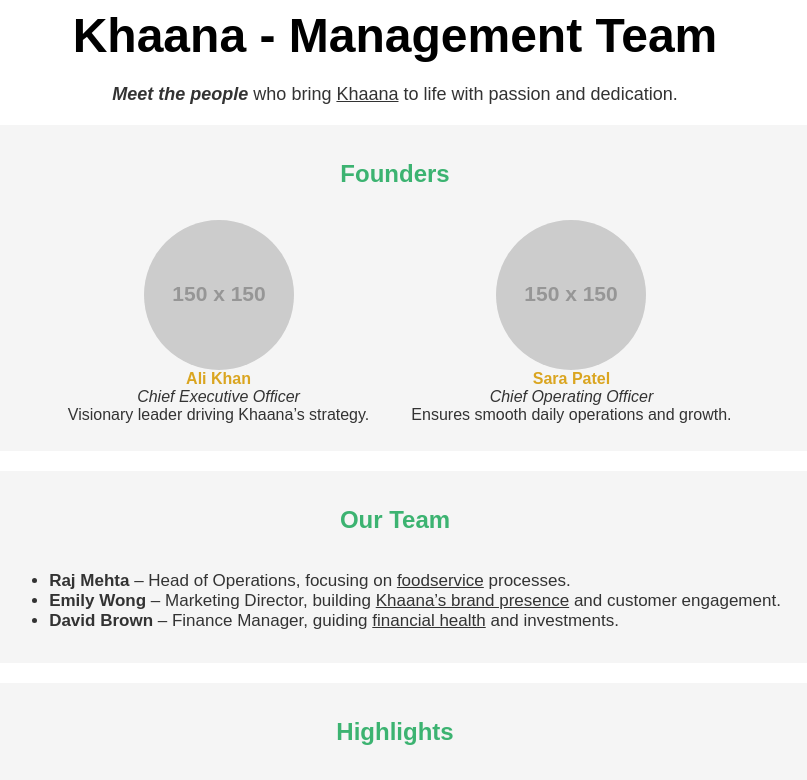
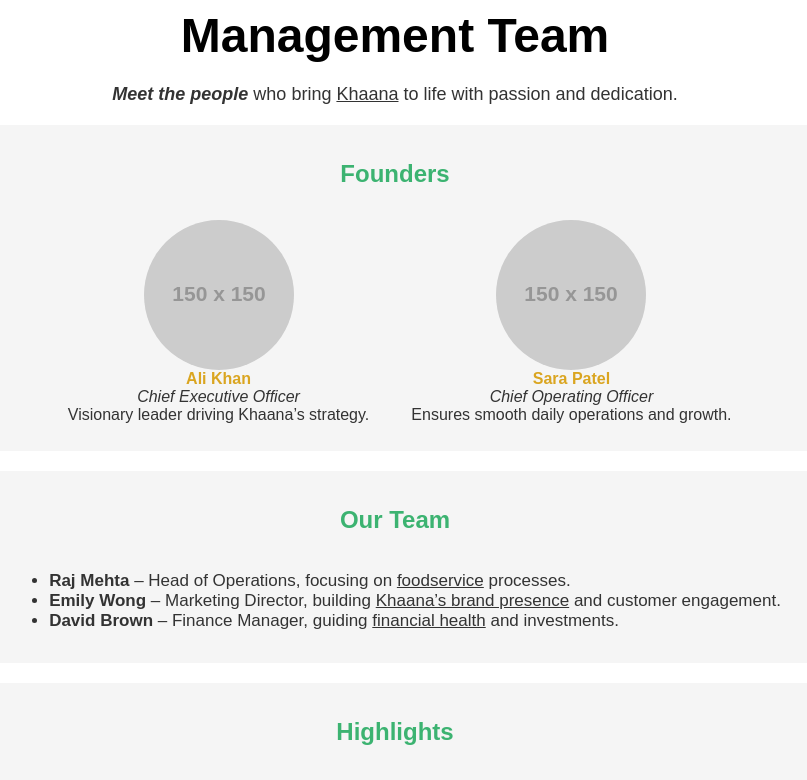
Before and after one commit to chen4554/khaana-management-test, a plain HTML site: page index.html in a window 1280 px wide. Shown: the top 780 px of the page, without its empty margins (245-1052 px from the left). Drawn offline with Linux system fonts and the light colour scheme; placeholder pictures from the web are drawn by us.

Commit message:
Update index.html

```diff
--- a/index.html
+++ b/index.html
@@ -2,13 +2,12 @@
 
 <body style="background-image:url('mealprep-bg-right.jpg'); background-size:cover; background-repeat:no-repeat; font-family:Arial, Helvetica, sans-serif; color:#333333; text-align:center;">
 
-<h1><font size="20em" color="black">Khaana - Management Team</font></h1>
+<h1><font size="20em" color="black">Management Team</font></h1>
 
 <p style="font-size:18px;">
 <b><i>Meet the people</i></b> who bring <u>Khaana</u> to life with passion and dedication.
 </p>
 
-<!-- Founders -->
 <div style="background-color:#f5f5f5; padding:15px; border-radius:8px; margin:20px auto; width:80%;">
   <h2><font color="MediumSeaGreen">Founders</font></h2>
   <table border="0" cellpadding="10" align="center" width="70%">
@@ -29,7 +28,6 @@
   </table>
 </div>
 
-<!-- Team -->
 <div style="background-color:#f5f5f5; padding:15px; border-radius:8px; margin:20px auto; width:80%;">
   <h2><font color="MediumSeaGreen">Our Team</font></h2>
   <ul style="font-size:17px; text-align:left; display:inline-block;">
@@ -39,7 +37,6 @@
   </ul>
 </div>
 
-<!-- Highlights -->
 <div style="background-color:#f5f5f5; padding:15px; border-radius:8px; margin:20px auto; width:80%;">
   <h2><font color="MediumSeaGreen">Highlights</font></h2>
   <ol style="font-size:17px; text-align:left; display:inline-block;">
@@ -54,7 +51,6 @@
   </ul>
 </div>
 
-<!-- Links and Contact -->
 <div style="background-color:#f5f5f5; padding:15px; border-radius:8px; margin:20px auto; width:80%;">
   <h3><font color="MediumSeaGreen">Learn More</font></h3>
   <p>
```
